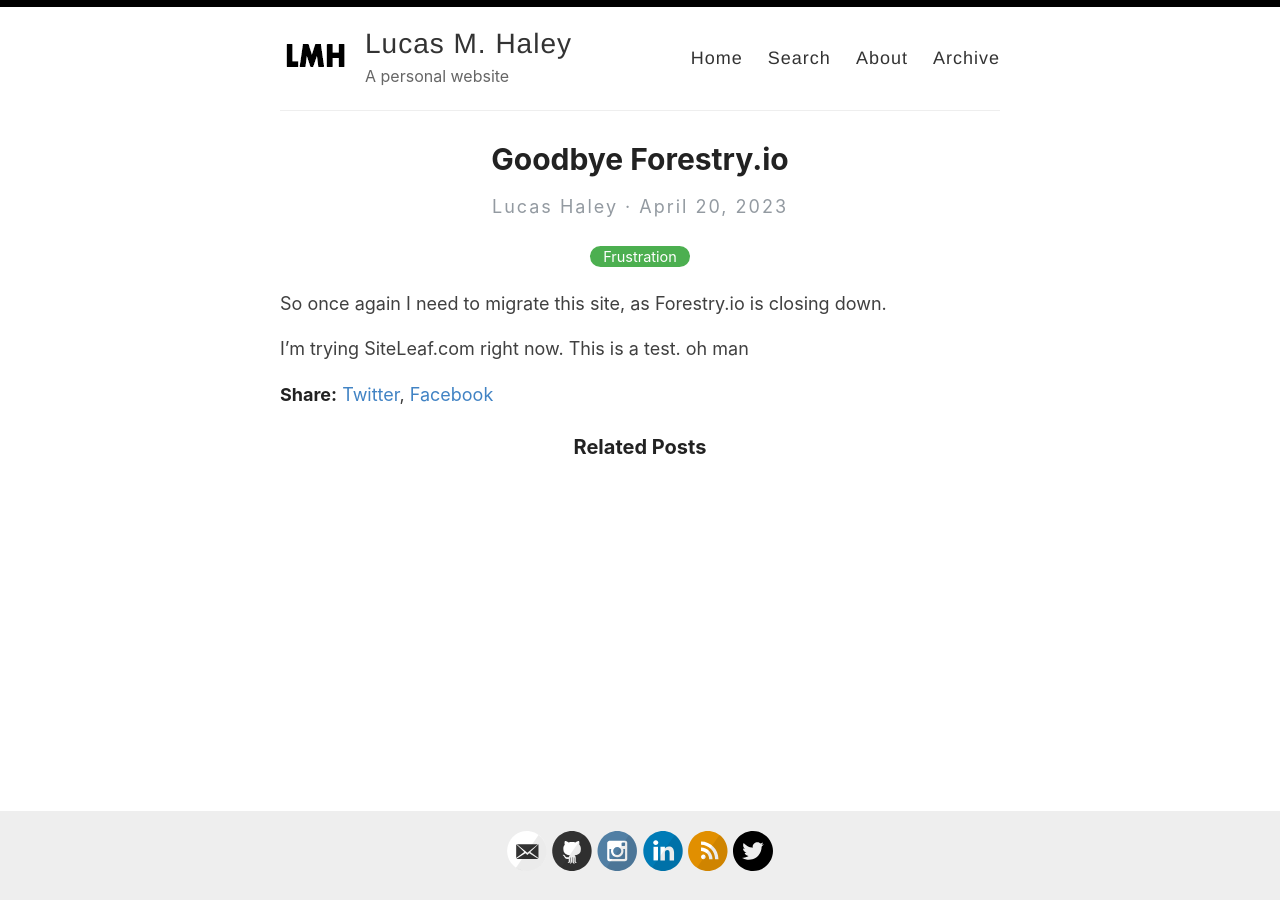
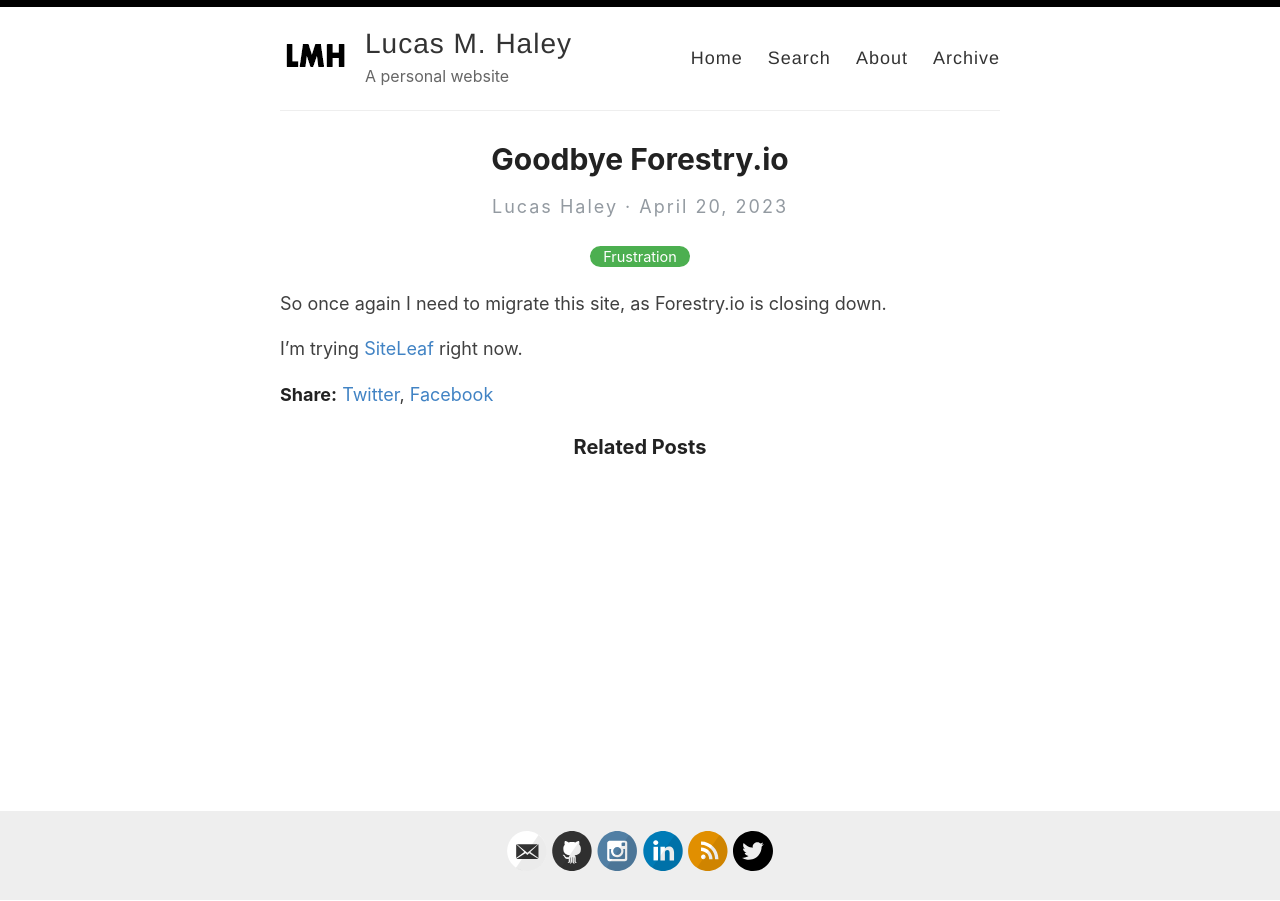
Before and after one commit to lucashaley/lucashaley.github.io, a Jekyll site: the page built from _posts/2023-04-20-goodbye-forestry-dot-io.markdown, in a window 1280 px wide. Built offline with Jekyll 4.4.1, drawn with Linux system fonts in a browser that asks for light colours.

Commit message:
Updated Goodbye Forestry Dot Io

```diff
--- a/_posts/2023-04-20-goodbye-forestry-dot-io.markdown
+++ b/_posts/2023-04-20-goodbye-forestry-dot-io.markdown
@@ -12,4 +12,4 @@ layout: post
 
 So once again I need to migrate this site, as Forestry.io is closing down.
 
-I'm trying SiteLeaf.com right now. This is a test. oh man
+I'm trying [SiteLeaf](https://www.siteleaf.com/) right now.
```
